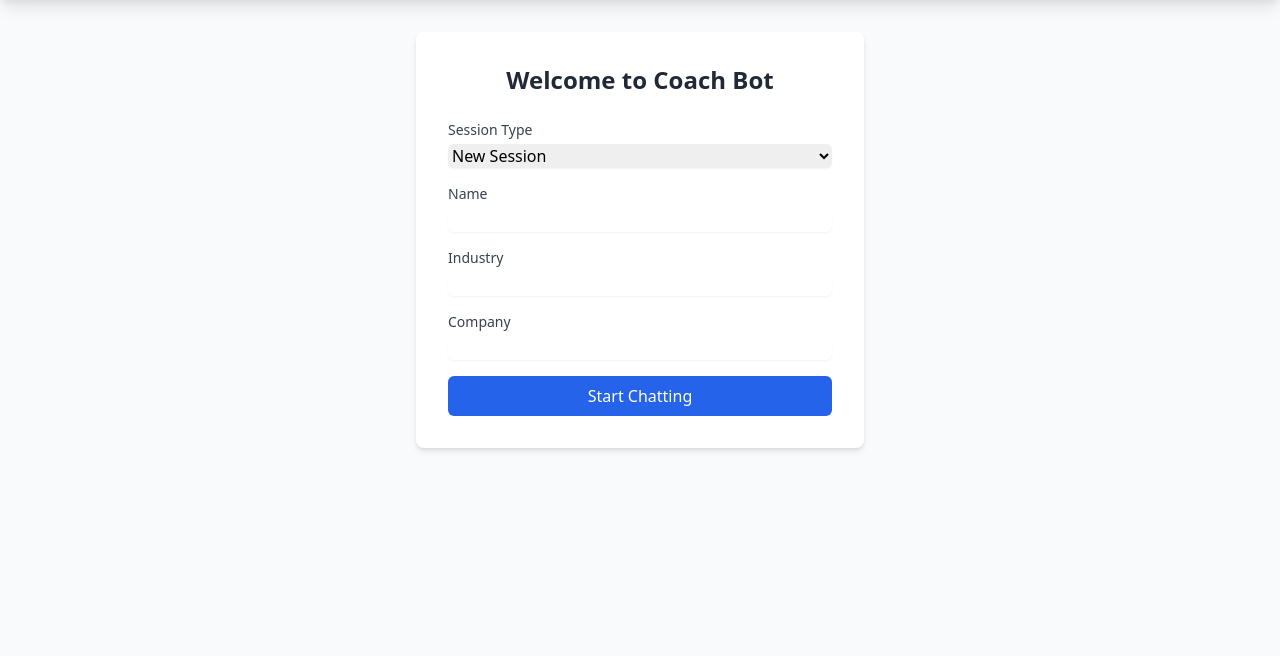
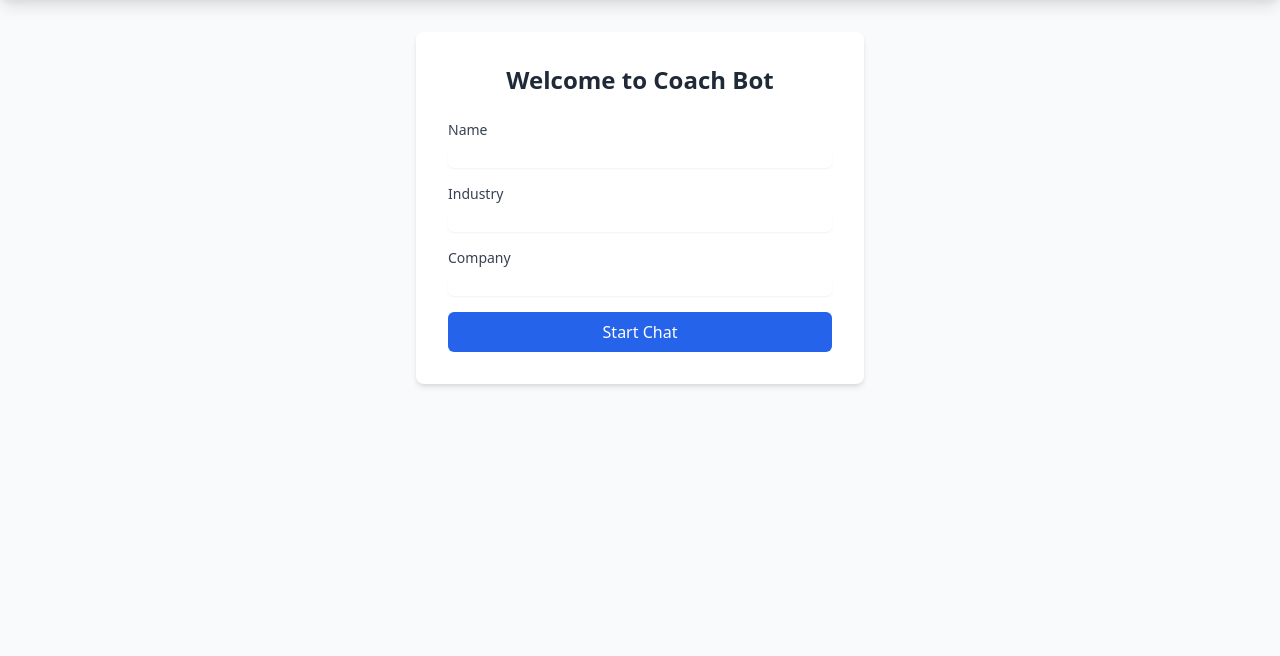
Before and after one commit to charankolisetty/coaching_bot, a Flask app: page / in a window 1280 px wide. Shown: the part 56-712 px from the top of the page. Run offline with Flask 3, Linux system fonts and the light colour scheme.

Commit message:
inital commit - app

```diff
--- a/app.py
+++ b/app.py
@@ -92,52 +92,56 @@ def login_required(f):
     decorated_function.__name__ = f.__name__
     return decorated_function
 
+@app.route("/check_sessions", methods=["POST"])
+def check_sessions():
+    username = request.form.get("username")
+    industry = request.form.get("industry")
+    company = request.form.get("company")
+
+    if not all([username, industry, company]):
+        return jsonify({"error": "All fields are required"}), 400
+
+    try:
+        # Get previous sessions for this user with same industry and company
+        previous_sessions = UserThread.query.filter_by(
+            username=username,
+            industry=industry,
+            company=company
+        ).order_by(UserThread.created_at.desc()).all()
+
+        return jsonify({
+            "previous_sessions": [{
+                "thread_id": thread.thread_id,
+                "created_at": thread.created_at.strftime("%Y-%m-%d %H:%M"),
+                "company": thread.company
+            } for thread in previous_sessions]
+        })
+    except Exception as e:
+        logger.error(f"Error checking sessions: {str(e)}")
+        return jsonify({"error": str(e)}), 500
+
 @app.route("/", methods=["GET", "POST"])
 def index():
-    try:
-        if request.method == "GET":
-            previous_threads = []
-            if session.get('username'):
-                # Get previous threads for logged in user
-                previous_threads = UserThread.query.filter_by(
-                    username=session.get('username')
-                ).order_by(UserThread.created_at.desc()).all()
+    if request.method == "POST":
+        username = request.form.get("username")
+        industry = request.form.get("industry")
+        company = request.form.get("company")
+        thread_id = request.form.get("thread_id")
 
-            return render_template("index.html", previous_threads=previous_threads)
+        if not all([username, industry, company]):
+            flash("All fields are required", "error")
+            return redirect(url_for("index"))
 
-        elif request.method == "POST":
-            # Handle continuing previous session
-            if 'thread_id' in request.form:
-                thread = UserThread.query.filter_by(
-                    thread_id=request.form.get('thread_id')
-                ).first()
-
+        try:
+            if thread_id:
+                # Continue existing session
+                thread = UserThread.query.filter_by(thread_id=thread_id).first()
                 if not thread:
                     flash("Session not found", "error")
                     return redirect(url_for("index"))
-
-                # Set session data
-                session["username"] = thread.username
-                session["industry"] = thread.industry
-                session["company"] = thread.company
-                session["thread_id"] = thread.thread_id
-
-                return redirect(url_for("chat"))
-
-            # Handle new session creation
-            username = request.form.get("username")
-            industry = request.form.get("industry")
-            company = request.form.get("company")
-
-            if not all([username, industry, company]):
-                flash("All fields are required", "error")
-                return redirect(url_for("index"))
-
-            try:
-                # Create new OpenAI thread
+            else:
+                # Create new session
                 thread = openai_client.beta.threads.create()
-
-                # Create new user thread in database
                 user_thread = UserThread(
                     username=username,
                     thread_id=thread.id,
@@ -146,28 +150,22 @@ def index():
                 )
                 db.session.add(user_thread)
                 db.session.commit()
+                thread_id = thread.id
 
-                # Set session data
-                session["username"] = username
-                session["industry"] = industry
-                session["company"] = company
-                session["thread_id"] = thread.id
+            # Set session data
+            session["username"] = username
+            session["industry"] = industry
+            session["company"] = company
+            session["thread_id"] = thread_id
 
-                return redirect(url_for("chat"))
+            return redirect(url_for("chat"))
 
-            except Exception as e:
-                logger.error(f"Error creating thread: {str(e)}")
-                db.session.rollback()
-                flash("Error starting session", "error")
-                return redirect(url_for("index"))
+        except Exception as e:
+            logger.error(f"Error in index: {str(e)}")
+            flash("An error occurred", "error")
+            return redirect(url_for("index"))
 
-        # Fallback return for unexpected scenarios
-        return redirect(url_for("index"))
-
-    except Exception as e:
-        logger.error(f"Error in index route: {str(e)}")
-        flash("An unexpected error occurred", "error")
-        return redirect(url_for("index"))
+    return render_template("index.html")
 
 @app.route("/chat", methods=["GET", "POST"])
 @login_required
--- a/templates/index.html
+++ b/templates/index.html
@@ -3,59 +3,106 @@
 <div class="max-w-md mx-auto bg-white p-8 rounded-lg shadow-md">
     <h2 class="text-2xl font-bold mb-6 text-center text-gray-800">Welcome to Coach Bot</h2>
 
-    <form method="POST" class="space-y-4">
-        <div>
-            <label class="block text-sm font-medium text-gray-700">Session Type</label>
-            <select id="sessionType" onchange="toggleSessionSelect()" class="mt-1 block w-full rounded-md border-gray-300 shadow-sm focus:border-blue-500 focus:ring-blue-500">
-                <option value="new">New Session</option>
-                <option value="continue">Continue Previous Session</option>
-            </select>
-        </div>
-
-        <div id="sessionSelect" class="hidden">
-            <label class="block text-sm font-medium text-gray-700">Select Previous Session</label>
-            <select name="thread_id" class="mt-1 block w-full rounded-md border-gray-300 shadow-sm focus:border-blue-500 focus:ring-blue-500">
-                {% for thread in previous_threads %}
-                <option value="{{ thread.thread_id }}">
-                    {{ thread.created_at.strftime('%Y-%m-%d %H:%M') }} - {{ thread.company }} ({{ thread.industry }})
-                </option>
-                {% endfor %}
-            </select>
-        </div>
-
-        <div id="newSessionFields">
+    <form method="POST" id="initialForm" class="space-y-4">
         <div class="mb-4">
             <label class="block text-sm font-medium text-gray-700">Name</label>
-                <input type="text" name="username" class="mt-1 block w-full rounded-md border-gray-300 shadow-sm focus:border-blue-500 focus:ring-blue-500">
+            <input type="text" name="username" required class="mt-1 block w-full rounded-md border-gray-300 shadow-sm focus:border-blue-500 focus:ring-blue-500">
         </div>
         <div class="mb-4">
             <label class="block text-sm font-medium text-gray-700">Industry</label>
-                <input type="text" name="industry" class="mt-1 block w-full rounded-md border-gray-300 shadow-sm focus:border-blue-500 focus:ring-blue-500">
+            <input type="text" name="industry" required class="mt-1 block w-full rounded-md border-gray-300 shadow-sm focus:border-blue-500 focus:ring-blue-500">
         </div>
-            <div>
+        <div class="mb-4">
             <label class="block text-sm font-medium text-gray-700">Company</label>
-                <input type="text" name="company" class="mt-1 block w-full rounded-md border-gray-300 shadow-sm focus:border-blue-500 focus:ring-blue-500">
-            </div>
+            <input type="text" name="company" required class="mt-1 block w-full rounded-md border-gray-300 shadow-sm focus:border-blue-500 focus:ring-blue-500">
         </div>
 
-        <button type="submit" class="w-full bg-blue-600 text-white py-2 px-4 rounded-md hover:bg-blue-700">
-            Start Chatting
+        <button type="submit" class="w-full bg-blue-600 text-white py-2 px-4 rounded-md hover:bg-blue-700 transition-colors">
+            Start Chat
         </button>
     </form>
 </div>
 
+<!-- Session Selection Modal -->
+<div id="sessionModal" class="fixed inset-0 bg-black bg-opacity-50 hidden flex items-center justify-center">
+    <div class="bg-white rounded-lg p-6 max-w-md w-full mx-4">
+        <h3 class="text-lg font-bold mb-4">Choose Session</h3>
+
+        <div class="mb-6">
+            <label class="block text-sm font-medium text-gray-700 mb-2">Previous Sessions Available</label>
+            <select id="sessionSelect" class="w-full rounded-md border-gray-300 shadow-sm focus:border-blue-500 focus:ring-blue-500">
+                <option value="new">Start New Session</option>
+                <!-- Previous sessions will be populated here -->
+            </select>
+        </div>
+
+        <div class="flex justify-end space-x-4">
+            <button onclick="continueSession()" class="px-4 py-2 bg-blue-600 text-white rounded hover:bg-blue-700 transition-colors">
+                Continue
+            </button>
+        </div>
+    </div>
+</div>
+{% endblock %}
+
+{% block scripts %}
 <script>
-function toggleSessionSelect() {
-    const sessionType = document.getElementById('sessionType').value;
-    const sessionSelect = document.getElementById('sessionSelect');
-    const newSessionFields = document.getElementById('newSessionFields');
+document.getElementById('initialForm').addEventListener('submit', function(e) {
+    e.preventDefault();
 
-    if (sessionType === 'continue') {
-        sessionSelect.classList.remove('hidden');
-        newSessionFields.classList.add('hidden');
+    // Get form data
+    const formData = new FormData(this);
+
+    // Send request to check for previous sessions
+    fetch('/check_sessions', {
+        method: 'POST',
+        body: formData
+    })
+    .then(response => response.json())
+    .then(data => {
+        if (data.previous_sessions && data.previous_sessions.length > 0) {
+            // Populate and show modal
+            const select = document.getElementById('sessionSelect');
+            // Keep the "Start New Session" option
+            select.innerHTML = '<option value="new">Start New Session</option>';
+
+            // Add previous sessions
+            data.previous_sessions.forEach(session => {
+                const option = document.createElement('option');
+                option.value = session.thread_id;
+                option.textContent = `${session.created_at} - ${session.company}`;
+                select.appendChild(option);
+            });
+
+            document.getElementById('sessionModal').classList.remove('hidden');
         } else {
-        sessionSelect.classList.add('hidden');
-        newSessionFields.classList.remove('hidden');
+            // No previous sessions, submit form directly
+            document.getElementById('initialForm').submit();
+        }
+    })
+    .catch(error => {
+        console.error('Error:', error);
+        // On error, submit form directly
+        document.getElementById('initialForm').submit();
+    });
+});
+
+function continueSession() {
+    const select = document.getElementById('sessionSelect');
+    const selectedValue = select.value;
+
+    if (selectedValue === 'new') {
+        // Submit original form for new session
+        document.getElementById('initialForm').submit();
+    } else {
+        // Submit with thread_id for existing session
+        const form = document.getElementById('initialForm');
+        const threadInput = document.createElement('input');
+        threadInput.type = 'hidden';
+        threadInput.name = 'thread_id';
+        threadInput.value = selectedValue;
+        form.appendChild(threadInput);
+        form.submit();
     }
 }
 </script>
```
Lines whose indentation alone changed are shown as unchanged.
